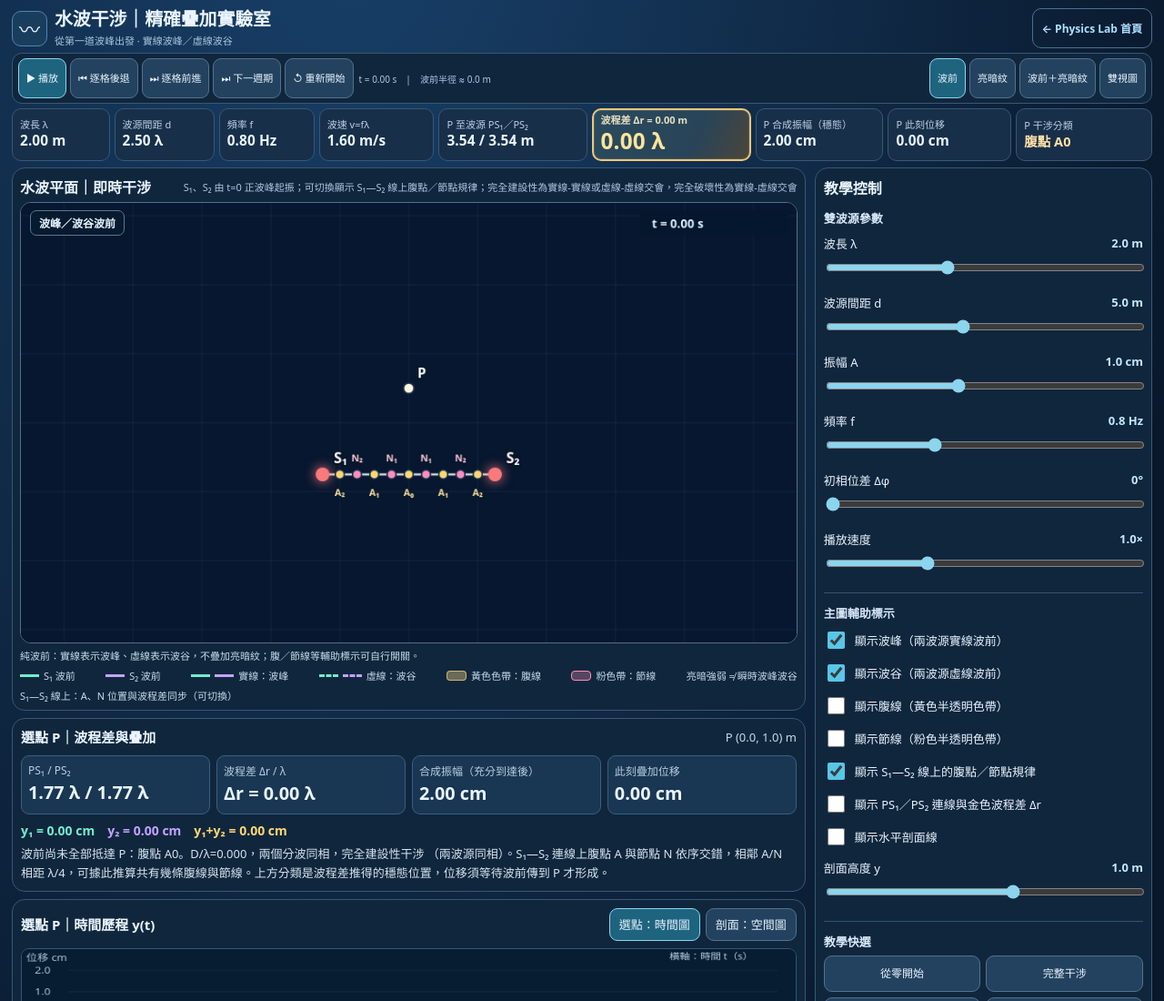
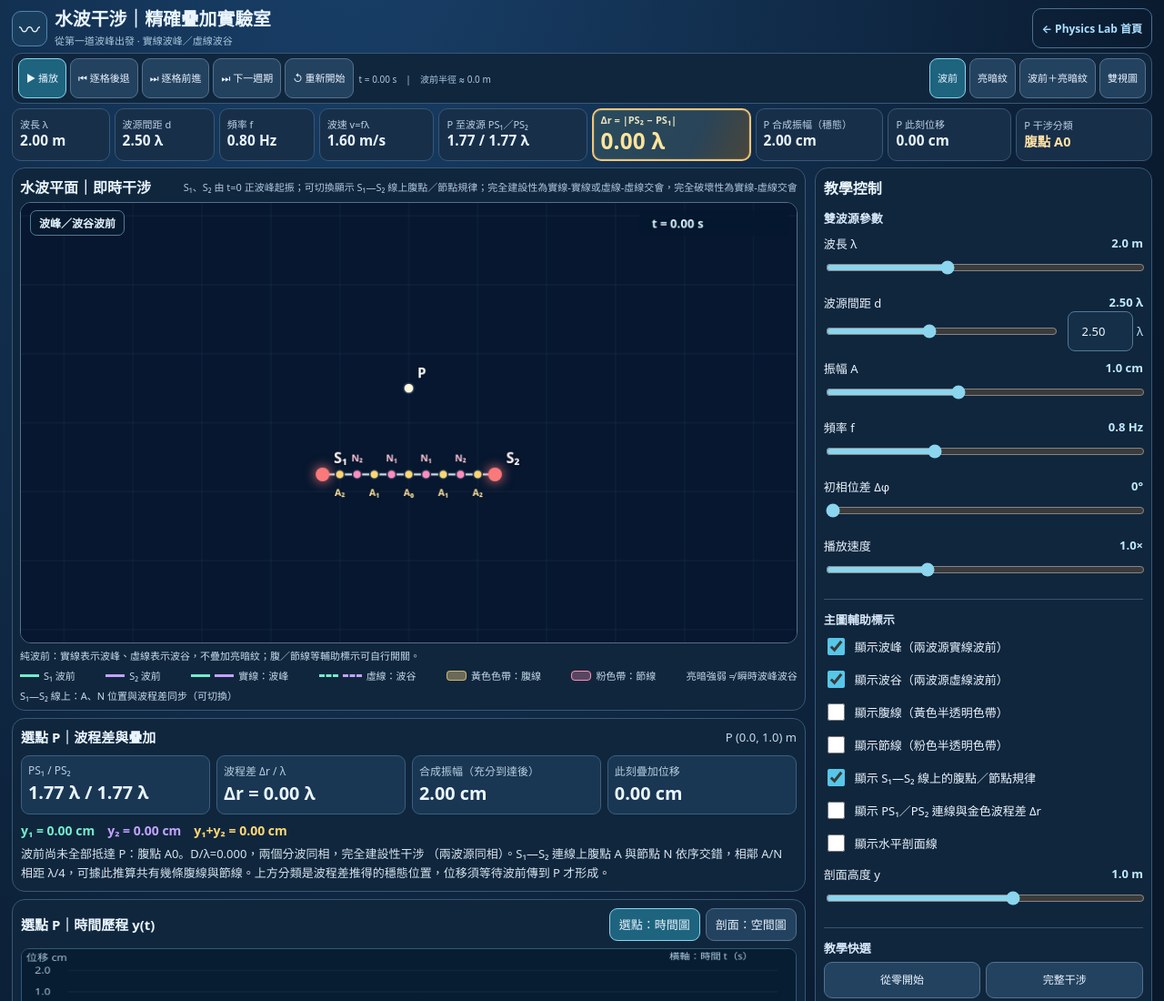
Before and after one commit to derliang/physics-lab, a plain HTML site: page simulations/waves/ripple-interference-lab/index.html in a window 1280 px wide. Shown: the top 1100 px of the page at 91% size. Drawn offline with Linux system fonts and the light colour scheme.

Commit message:
fix(waves): use wavelengths for source separation and P distances

```diff
--- a/simulations/waves/ripple-interference-lab/index.html
+++ b/simulations/waves/ripple-interference-lab/index.html
@@ -186,6 +186,11 @@ Authorization inquiries: derliang@gmail.com
 .line-chip.node{border-color:#b97697;color:#ffc7dc;background:#35283d}
 .line-chip .branch{font-weight:500;opacity:.82;margin-left:3px}
 .line-names .small-note{flex:0 0 auto;font-size:11px;color:#a9c7dd;white-space:nowrap;margin-right:4px}
+/* 波源間距以 λ 為單位：滑桿與數字欄位 */
+.sep-controls{display:flex;align-items:center;gap:9px}
+.sep-controls>input[type=range]{min-width:0;flex:1 1 auto}
+.sep-number{display:flex;align-items:center;gap:4px;flex:0 0 auto;color:#c1eaff;font-size:13px}
+.sep-number input[type=number]{width:72px;min-height:44px;margin:0;padding:6px 5px;border:1px solid #537997;border-radius:8px;background:#152f48;color:#eff9ff;text-align:center;font-variant-numeric:tabular-nums}
 </style></head><body><div class="app">
 <header class="header"><div class="head-title"><div class="brand" aria-hidden="true">〰</div><div><h1>水波干涉｜精確疊加實驗室</h1><div class="sub">從第一道波峰出發 · 實線波峰／虛線波谷</div></div></div>
 <a class="home" href="../../../index.html">← Physics Lab 首頁</a>
@@ -199,7 +204,7 @@ Authorization inquiries: derliang@gmail.com
   <div class="metric"><small>波速 v=fλ</small><b id="metricSpeed">1.60 m/s</b></div>
   <div class="metric metric-distance"><small>P 至波源 PS₁／PS₂</small><b id="metricDistances">—</b></div>
   <div class="metric metric-highlight" title="從 P 到兩波源的距離差 D，除以波長 λ；初相位差另外影響干涉判讀">
-    <small id="metricDiffLabel">波程差 D = 0.00 m</small><b id="metricWaveCount">0.00 λ</b>
+    <small id="metricDiffLabel">Δr = |PS₂ − PS₁|</small><b id="metricWaveCount">0.00 λ</b>
   </div>
   <div class="metric"><small>P 合成振幅（穩態）</small><b id="metricAmplitude">—</b></div>
   <div class="metric"><small>P 此刻位移</small><b id="metricDisplacement">—</b></div>
@@ -212,7 +217,7 @@ Authorization inquiries: derliang@gmail.com
 </section><aside class="panel right"><h2>教學控制</h2>
 <div class="section-caption">雙波源參數</div>
 <div class="control"><label for="lambda">波長 λ <output id="lambdaV"></output></label><input id="lambda" type="range" min="0.8" max="4.0" step="0.1" value="2"></div>
-<div class="control"><label for="sep">波源間距 d <output id="sepV"></output></label><input id="sep" type="range" min="2" max="9" step="0.25" value="5"></div>
+<div class="control"><label for="sep">波源間距 d <output id="sepV"></output></label><div class="sep-controls"><input id="sep" type="range" min="0.5" max="5" step="0.01" value="2.5" aria-label="拖動調整波源間距，以波長為單位"><div class="sep-number"><input id="sepInput" type="number" min="0.5" max="5" step="0.01" value="2.50" inputmode="decimal" aria-label="直接輸入波源間距的波長倍數"><span aria-hidden="true">λ</span></div></div></div>
 <div class="control"><label for="amp">振幅 A <output id="ampV"></output></label><input id="amp" type="range" min="0.3" max="2" step="0.1" value="1"></div>
 <div class="control"><label for="freq">頻率 f <output id="freqV"></output></label><input id="freq" type="range" min="0.3" max="1.8" step="0.1" value="0.8"></div>
 <div class="control"><label for="phase">初相位差 Δφ <output id="phaseV"></output></label><input id="phase" type="range" min="0" max="180" step="15" value="0"></div>
@@ -231,7 +236,7 @@ const $=id=>document.getElementById(id),plane=$('plane'),fringe=$('fringe'),trac
 const W=900,H=510,UNIT=40,cy=255,sourceY=-1.5,FIELDMW=450,FIELDMH=255,off=document.createElement('canvas');off.width=FIELDMW;off.height=FIELDMH;const fc=off.getContext('2d',{willReadFrequently:false}),image=fc.createImageData(FIELDMW,FIELDMH);let fieldCache=null;
 let mode='interference',view='wave',traceMode='time',time=0,playing=false,clockLast=0,point={x:0,y:1},dragging=null;
 const vkeys=['lambda','sep','amp','freq','phase','rate','sectionY','angle','ratio','gap'];
-const v=()=>({lambda:+$('lambda').value,sep:+$('sep').value,amp:+$('amp').value,freq:+$('freq').value,phase:+$('phase').value,rate:+$('rate').value,sectionY:+$('sectionY').value,angle:+$('angle').value,ratio:+$('ratio').value,gap:+$('gap').value});
+const v=()=>({lambda:+$('lambda').value,sep:+$('sep').value*(+$('lambda').value),amp:+$('amp').value,freq:+$('freq').value,phase:+$('phase').value,rate:+$('rate').value,sectionY:+$('sectionY').value,angle:+$('angle').value,ratio:+$('ratio').value,gap:+$('gap').value});
 const getSources=p=>[{x:-p.sep/2,y:sourceY},{x:p.sep/2,y:sourceY}];
 const world=(x,y)=>({x:(x-W/2)/UNIT,y:(cy-y)/UNIT}),px=p=>({x:W/2+p.x*UNIT,y:cy-p.y*UNIT});
 const dist=(p,s)=>Math.hypot(p.x-s.x,p.y-s.y);
@@ -550,9 +555,9 @@ for(const [key,color,width] of [['y1','#73edcc',2],['y2','#c2a3ff',2],['y','#ffd
 if(traceMode==='time'&&time>=xs&&time<=xf){const xp=xP(time);stroke(g,xp,20,xp,160,'#fff',1.4,[6,5]);g.fillStyle='#eaf4ff';g.font='12px system-ui';g.fillText('此刻',Math.min(xp+5,w-55),31)}else if(traceMode==='space'){const xp=xP(point.x);stroke(g,xp,20,xp,160,'#fff',1.4,[6,5]);g.fillStyle='#eaf4ff';g.font='12px system-ui';g.fillText('P 投影',Math.min(xp+5,w-70),31)}g.fillStyle='#b6d0e5';g.font='12px system-ui';g.fillText(`橫軸：${traceMode==='time'?'時間 t':'位置 x'}（${unit}）`,w-147,14)}
 function findTarget(a,target){let lo=0,hi=10.6;for(let i=0;i<50;i++){const mid=(lo+hi)/2,pd=distances({x:mid,y:1},a);if(pd.D<target)lo=mid;else hi=mid}return{x:(lo+hi)/2,y:1}}
 function update(a){const pd=status(point,a),q=waves(point,a),amp=2*a.amp*Math.abs(Math.cos(Math.PI*pd.ratio)),arrived=q.one>.999&&q.two>.999;
-for(const id of vkeys){let m={lambda:' m',sep:' m',amp:' cm',freq:' Hz',phase:'°',rate:'×',sectionY:' m',angle:'°',ratio:'',gap:' m'};$(id+'V').textContent=Number($(id).value).toFixed(id==='phase'||id==='angle'?0:id==='ratio'?2:1)+m[id]}
+for(const id of vkeys){let m={lambda:' m',sep:' λ',amp:' cm',freq:' Hz',phase:'°',rate:'×',sectionY:' m',angle:'°',ratio:'',gap:' m'};$(id+'V').textContent=Number($(id).value).toFixed(id==='phase'||id==='angle'?0:id==='ratio'||id==='sep'?2:1)+m[id]}
 $('metricLambda').textContent=a.lambda.toFixed(2)+' m';$('metricSep').textContent=(a.sep/a.lambda).toFixed(2)+' λ';$('metricFreq').textContent=a.freq.toFixed(2)+' Hz';$('metricSpeed').textContent=(a.freq*a.lambda).toFixed(2)+' m/s';$('metricClass').textContent=pd.type==='一般干涉點'?'一般干涉點':`${pd.type} ${pd.symbol}`;
-$('metricDistances').textContent=pd.r1.toFixed(2)+' / '+pd.r2.toFixed(2)+' m';$('metricDiffLabel').textContent='波程差 Δr = '+pd.D.toFixed(2)+' m';$('metricWaveCount').textContent=(pd.D/a.lambda).toFixed(2)+' λ';$('metricAmplitude').textContent=amp.toFixed(2)+' cm';$('metricDisplacement').textContent=q.y.toFixed(2)+' cm';
+$('metricDistances').textContent=(pd.r1/a.lambda).toFixed(2)+' / '+(pd.r2/a.lambda).toFixed(2)+' λ';$('metricDiffLabel').textContent='Δr = |PS₂ − PS₁|';$('metricWaveCount').textContent=(pd.D/a.lambda).toFixed(2)+' λ';$('metricAmplitude').textContent=amp.toFixed(2)+' cm';$('metricDisplacement').textContent=q.y.toFixed(2)+' cm';
 $('pointPosition').textContent=`P (${point.x.toFixed(1)}, ${point.y.toFixed(1)}) m`;$('distText').textContent=(pd.r1/a.lambda).toFixed(2)+' λ / '+(pd.r2/a.lambda).toFixed(2)+' λ';$('pathText').textContent='Δr = '+(pd.D/a.lambda).toFixed(2)+' λ';$('ampText').textContent=amp.toFixed(2)+' cm';$('sumText').textContent=q.y.toFixed(2)+' cm';$('y1Text').textContent='y₁ = '+q.y1.toFixed(2)+' cm';$('y2Text').textContent='y₂ = '+q.y2.toFixed(2)+' cm';$('ytText').textContent='y₁+y₂ = '+q.y.toFixed(2)+' cm';
 $('sumText').classList.toggle('warning',pd.type==='節點');$('timeLabel').textContent=`t = ${time.toFixed(2)} s　|　波前半徑 ≈ ${(a.freq*a.lambda*time).toFixed(1)} m`;
 const phaseShift=a.phase?'（已納入波源相位差）':'（兩波源同相）';const lineMarks=sourceLineMarkers(a).filter(m=>m.x>=-a.sep/2-1e-6&&m.x<=a.sep/2+1e-6); const pairCount=lineMarks.length>1?lineMarks.length-1:0; $('judgement').textContent=`${arrived?'已到達 P：':'波前尚未全部抵達 P：'}${pd.type} ${pd.symbol==='—'?'':pd.symbol}。D/λ=${(pd.D/a.lambda).toFixed(3)}，${pd.detail} ${phaseShift}。S₁—S₂ 連線上腹點 A 與節點 N 依序交錯，相鄰 A/N 相距 λ/4，可據此推算共有幾條腹線與節線。${arrived?'可直接比較上方數值與下方曲線。':'上方分類是波程差推得的穩態位置，位移須等待波前傳到 P 才形成。'}`;
@@ -571,17 +576,20 @@ function updateView(){
   :view==='overlay'?'波前＋亮暗紋：保留原本的波前與水面明暗疊加效果。'
   :'左：純波前線條；右：時間平均亮暗紋；兩圖同步。';
 }
-function refresh(){const a=v();if(mode==='interference'){if(view!=='fringe')drawBase(c,a,view==='overlay'?'overlay':'wave');if(view==='fringe'||view==='dual')drawBase(cf,a,'fringe');drawTrace(a);update(a);}else{drawOtherCanvas(a);g.clearRect(0,0,900,180);g.fillStyle='#081f34';g.fillRect(0,0,900,180);stamp(g,'此模式是原版波前示意，雙波源位移對照不適用。',54,92,'#d7eaff',21);for(const id of vkeys){let suff={lambda:' m',sep:' m',amp:' cm',freq:' Hz',phase:'°',rate:'×',sectionY:' m',angle:'°',ratio:'',gap:' m'};$(id+'V').textContent=Number($(id).value).toFixed(1)+suff[id]}$('metricLambda').textContent=a.lambda.toFixed(2)+' m';$('metricSep').textContent='—';$('metricFreq').textContent='—';$('metricSpeed').textContent='—';$('metricClass').textContent='不適用';for(const id of ['metricDistances','metricAmplitude','metricDisplacement','metricWaveCount'])$(id).textContent='—';$('metricDiffLabel').textContent='波程差 D（不適用）';$('pointPosition').textContent='—';for(const id of ['distText','pathText','ampText','sumText','y1Text','y2Text','ytText'])$(id).textContent='—';$('judgement').textContent='此模式沿用原版概念性波前示意，選點波程差與逐點疊加僅適用雙波源干涉。';$('timeLabel').textContent='t = '+time.toFixed(2)+' s';$('traceTitle').textContent='波形對照：本模式不適用';}}
+function refresh(){const a=v();if(mode==='interference'){if(view!=='fringe')drawBase(c,a,view==='overlay'?'overlay':'wave');if(view==='fringe'||view==='dual')drawBase(cf,a,'fringe');drawTrace(a);update(a);}else{drawOtherCanvas(a);g.clearRect(0,0,900,180);g.fillStyle='#081f34';g.fillRect(0,0,900,180);stamp(g,'此模式是原版波前示意，雙波源位移對照不適用。',54,92,'#d7eaff',21);for(const id of vkeys){let suff={lambda:' m',sep:' λ',amp:' cm',freq:' Hz',phase:'°',rate:'×',sectionY:' m',angle:'°',ratio:'',gap:' m'};$(id+'V').textContent=Number($(id).value).toFixed(id==='sep'?2:1)+suff[id]}$('metricLambda').textContent=a.lambda.toFixed(2)+' m';$('metricSep').textContent='—';$('metricFreq').textContent='—';$('metricSpeed').textContent='—';$('metricClass').textContent='不適用';for(const id of ['metricDistances','metricAmplitude','metricDisplacement','metricWaveCount'])$(id).textContent='—';$('metricDiffLabel').textContent='波程差 D（不適用）';$('pointPosition').textContent='—';for(const id of ['distText','pathText','ampText','sumText','y1Text','y2Text','ytText'])$(id).textContent='—';$('judgement').textContent='此模式沿用原版概念性波前示意，選點波程差與逐點疊加僅適用雙波源干涉。';$('timeLabel').textContent='t = '+time.toFixed(2)+' s';$('traceTitle').textContent='波形對照：本模式不適用';}}
 function setMode(k){mode=k;document.querySelectorAll('[data-mode]').forEach(b=>b.classList.toggle('active',b.dataset.mode===k));playing=false;$('play').textContent='▶ 播放';time=0;clockLast=0;if(k!=='interference'){view='wave';updateView();$('modeNote').innerHTML='<b>其他現象：</b>沿用舊版波前概念圖作為過渡示意；精確的波程差、亮暗紋與剖面分析僅適用雙波源干涉。';}else{$('modeNote').innerHTML='<b>模型與波前約定：</b>預設同相波源在 t=0 開始以正波峰發波；波源之後隨時間振動，不是一直保持波峰。採用理想突然起振的因果波模型（第一道波峰在 r=vt），忽略真實漸起、反射及衰減。波峰實線、波谷虛線；腹／節線為半透明色帶。藍色亮暗紋為時間平均強弱的視覺近似，非真實反光量測。'}refresh()}
-function preset(name){setMode('interference');$('phase').value=0;if(name==='start'){$('sep').value=5;$('lambda').value=2;point={x:0,y:1};time=0}else if(name==='mature'){time=14;point={x:0,y:1}}else if(name==='center'){time=11;point={x:0,y:1}}else if(name==='n1'){time=11;point=findTarget(v(),v().lambda/2);$('nodes').checked=true}else if(name==='a1'){time=11;point=findTarget(v(),v().lambda);$('antinodes').checked=true}else if(name==='section'){time=11;$('crossLine').checked=true;traceMode='space';$('traceTime').classList.remove('on');$('traceSpace').classList.add('on')}playing=false;$('play').textContent='▶ 播放';refresh()}
+function preset(name){setMode('interference');$('phase').value=0;if(name==='start'){$('sep').value=2.5;$('lambda').value=2;point={x:0,y:1};time=0}else if(name==='mature'){time=14;point={x:0,y:1}}else if(name==='center'){time=11;point={x:0,y:1}}else if(name==='n1'){time=11;point=findTarget(v(),v().lambda/2);$('nodes').checked=true}else if(name==='a1'){time=11;point=findTarget(v(),v().lambda);$('antinodes').checked=true}else if(name==='section'){time=11;$('crossLine').checked=true;traceMode='space';$('traceTime').classList.remove('on');$('traceSpace').classList.add('on')}playing=false;$('play').textContent='▶ 播放';syncSepInput();refresh()}
 function seekStep(sign){playing=false;$('play').textContent='▶ 播放';time=Math.max(0,time+sign/(24*v().freq));refresh()}
-const controls=[...vkeys,'show1','show2','nodes','antinodes','sourceLineGuide','path','crossLine'];for(const id of controls){$(id).addEventListener('input',()=>{if(['sep','lambda','phase'].includes(id))fieldCache=null;refresh()})}
+function syncSepInput(){$('sepInput').value=Number($('sep').value).toFixed(2)}
+const controls=[...vkeys,'show1','show2','nodes','antinodes','sourceLineGuide','path','crossLine'];for(const id of controls){$(id).addEventListener('input',()=>{if(['sep','lambda','phase'].includes(id))fieldCache=null;if(id==='sep')syncSepInput();refresh()})}
+$('sepInput').addEventListener('input',()=>{const el=$('sepInput'),n=Number(el.value);if(el.value.trim()===''||!Number.isFinite(n)||n<.5||n>5)return;$('sep').value=n.toFixed(2);fieldCache=null;refresh()});
+$('sepInput').addEventListener('change',()=>{const el=$('sepInput');let n=el.value.trim()===''?Number($('sep').value):Number(el.value);if(!Number.isFinite(n))n=Number($('sep').value);$('sep').value=Math.max(.5,Math.min(5,n)).toFixed(2);syncSepInput();fieldCache=null;refresh()});
 $('play').onclick=()=>{playing=!playing;$('play').textContent=playing?'⏸ 暫停':'▶ 播放';clockLast=0};$('back').onclick=()=>seekStep(-1);$('step').onclick=()=>seekStep(1);$('nextCycle').onclick=()=>{playing=false;time+=1/v().freq;$('play').textContent='▶ 播放';refresh()};$('reset').onclick=()=>{playing=false;time=0;$('play').textContent='▶ 播放';refresh()};
 for(const name of ['Wave','Fringe','Overlay','Dual'])$('view'+name).onclick=()=>{view=name.toLowerCase();updateView();refresh()};
 $('traceTime').onclick=()=>{traceMode='time';$('traceTime').classList.add('on');$('traceSpace').classList.remove('on');refresh()};$('traceSpace').onclick=()=>{traceMode='space';$('crossLine').checked=true;$('traceTime').classList.remove('on');$('traceSpace').classList.add('on');refresh()};
 document.querySelectorAll('[data-mode]').forEach(b=>b.onclick=()=>setMode(b.dataset.mode));document.querySelectorAll('[data-preset]').forEach(b=>b.onclick=()=>preset(b.dataset.preset));
 function pick(e,canvas,begin){const rect=canvas.getBoundingClientRect(),x=(e.clientX-rect.left)*W/rect.width,y=(e.clientY-rect.top)*H/rect.height,p=world(x,y);if(begin){const crossPx=px({x:0,y:v().sectionY}).y;dragging=($('crossLine').checked&&Math.abs(y-crossPx)<13)?'section':'point'}if(dragging==='section'){const y2=Math.max(-5.5,Math.min(5.5,p.y));$('sectionY').value=(Math.round(y2*10)/10).toFixed(1);if(traceMode!=='space'){traceMode='space';$('traceSpace').classList.add('on');$('traceTime').classList.remove('on')}}else{const a=v();let raw={x:Math.max(-10.6,Math.min(10.6,p.x)),y:Math.max(-6,Math.min(6,p.y))};point=snapPoint(raw,a)}refresh()}
 for(const canvas of [plane,fringe]){canvas.addEventListener('pointerdown',e=>{canvas.setPointerCapture(e.pointerId);pick(e,canvas,true)});canvas.addEventListener('pointermove',e=>{if(dragging)pick(e,canvas,false)});canvas.addEventListener('pointerup',()=>dragging=null);canvas.addEventListener('pointercancel',()=>dragging=null)}
-function tick(now){if(playing&&!document.hidden){if(clockLast>0){time+=Math.min(.05,(now-clockLast)/1000)*v().rate;refresh()}}clockLast=now;requestAnimationFrame(tick)}document.addEventListener('visibilitychange',()=>{clockLast=0});updateView();refresh();requestAnimationFrame(tick);
+function tick(now){if(playing&&!document.hidden){if(clockLast>0){time+=Math.min(.05,(now-clockLast)/1000)*v().rate;refresh()}}clockLast=now;requestAnimationFrame(tick)}document.addEventListener('visibilitychange',()=>{clockLast=0});syncSepInput();updateView();refresh();requestAnimationFrame(tick);
 })();
 </script></body></html>
```
Also changed, not shown: simulations/waves/ripple-interference-lab/manifest.json, 1 other file.
